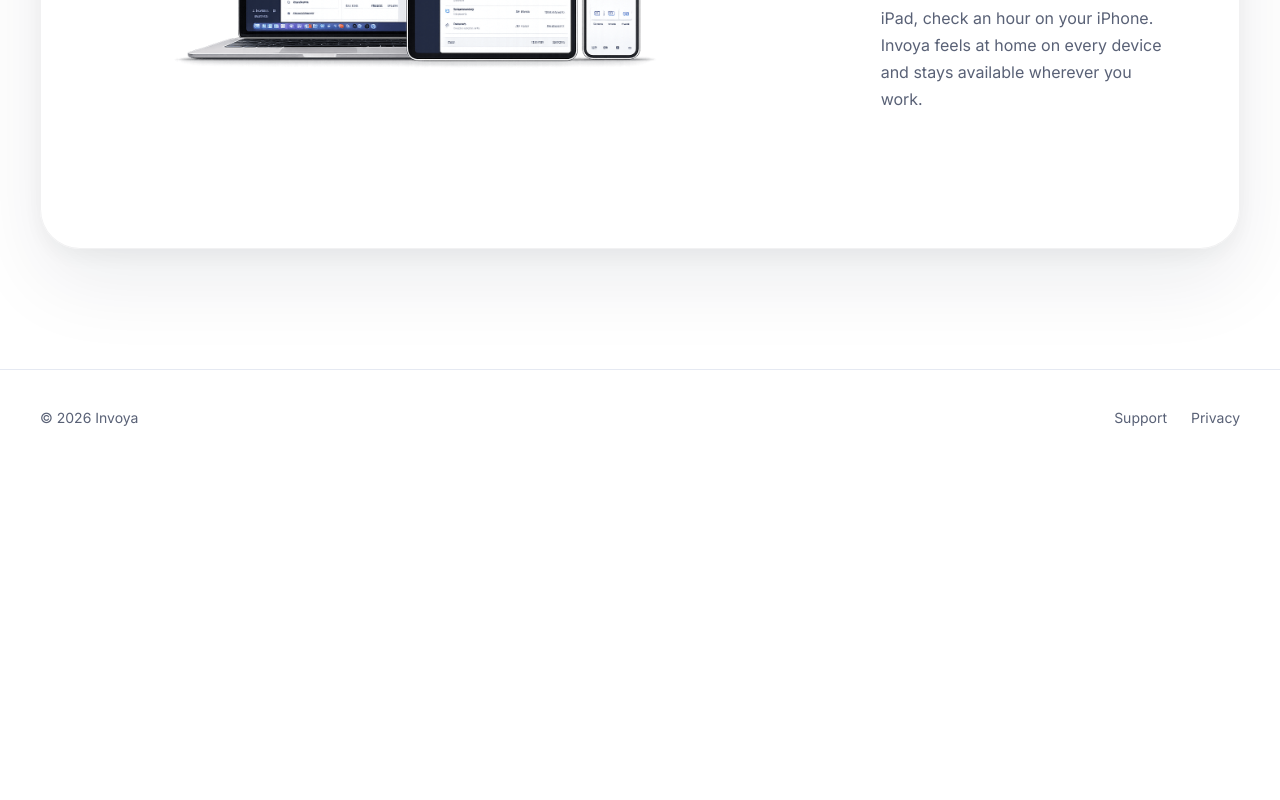
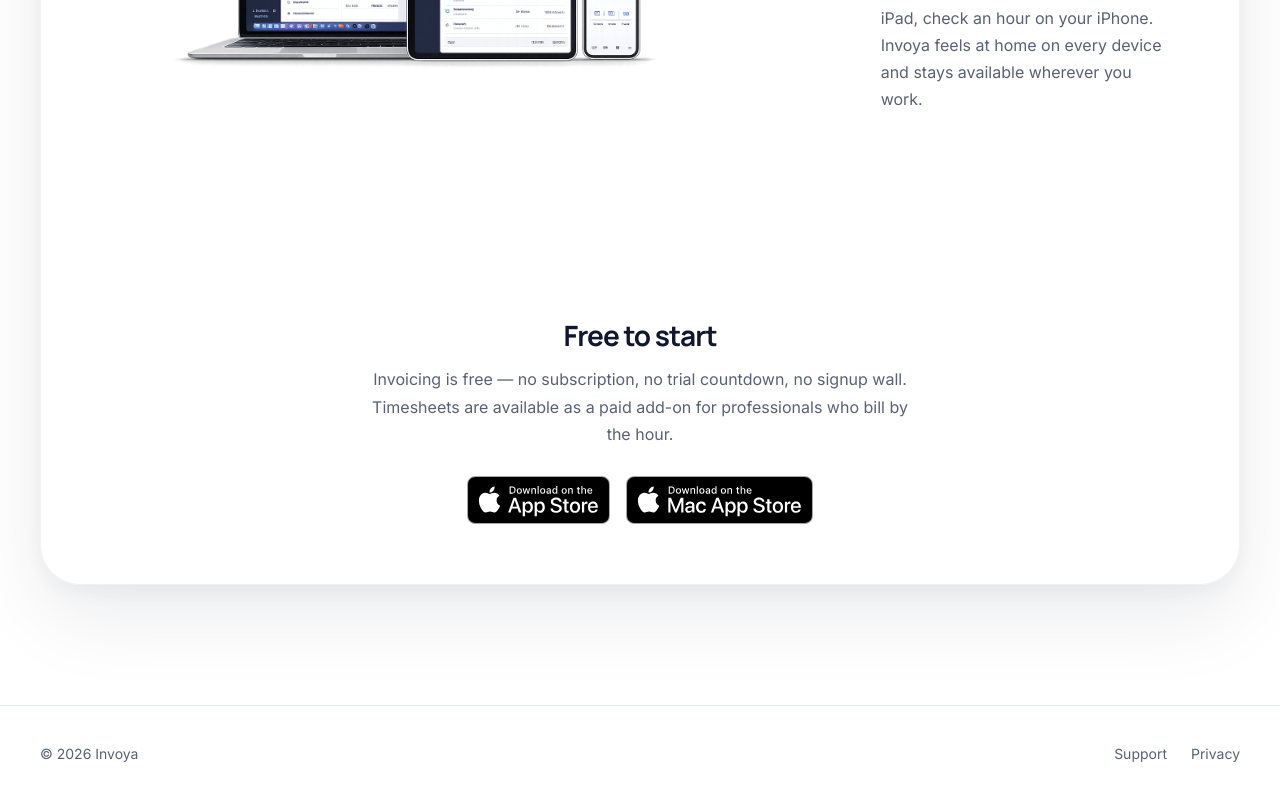
Before and after one commit to DariaKott/invoya-website, a Next.js app: page / in a window 1280 px wide. Shown: the part 2651-3451 px from the top of the page. Before the commit the page ends 3117 px from the top, so only its background shows below. Built offline with nearby package versions, Linux system fonts and the light colour scheme.

Commit message:
add CTAFeature block

```diff
--- /dev/null
+++ b/src/components/sections/Features/CTAFeature.tsx
@@ -0,0 +1,49 @@
+import Image from "next/image";
+
+import styles from "./Features.module.scss";
+
+const basePath = process.env.NEXT_PUBLIC_BASE_PATH ?? "";
+
+export function CTAFeature() {
+  return (
+    <section className={styles.ctaSection}>
+      <h2 className={styles.ctaTitle}>Free to start</h2>
+
+      <p className={styles.ctaDescription}>
+        Invoicing is free — no subscription, no trial countdown, no signup wall.
+        Timesheets are available as a paid add-on for professionals who bill by
+        the hour.
+      </p>
+
+      <div className={styles.ctaButtons}>
+        <a
+          href="#"
+          className={styles.ctaButton}
+          aria-label="Download Invoya for iPhone and iPad on the App Store"
+        >
+          <Image
+            src={`${basePath}/images/badges/app-store-badge.svg`}
+            alt="Download on the App Store"
+            width={168}
+            height={56}
+            className={styles.ctaBadge}
+          />
+        </a>
+
+        <a
+          href="#"
+          className={styles.ctaButton}
+          aria-label="Download Invoya for Mac on the Mac App Store"
+        >
+          <Image
+            src={`${basePath}/images/badges/mac-app-store-badge.svg`}
+            alt="Download on the Mac App Store"
+            width={190}
+            height={56}
+            className={styles.ctaBadge}
+          />
+        </a>
+      </div>
+    </section>
+  );
+}
--- a/src/components/sections/Features/Features.module.scss
+++ b/src/components/sections/Features/Features.module.scss
@@ -260,6 +260,62 @@
   color: #159f9b;
 }
 
+.ctaSection {
+  display: flex;
+  flex-direction: column;
+  align-items: center;
+  justify-content: center;
+  padding-top: 72px;
+  padding-bottom: 60px;
+  text-align: center;
+}
+
+.ctaTitle {
+  margin: 0 0 16px;
+  color: $color-text;
+  font-family: $font-heading;
+  font-size: clamp(28px, 2vw, 34px);
+  font-weight: 700;
+  line-height: 1.1;
+  letter-spacing: -0.035em;
+}
+
+.ctaDescription {
+  max-width: 560px;
+  margin: 0 0 28px;
+  color: $color-text-secondary;
+  font-family: $font-body;
+  font-size: 16px;
+  line-height: 1.7;
+}
+
+.ctaButtons {
+  display: flex;
+  flex-wrap: wrap;
+  align-items: center;
+  justify-content: center;
+  gap: 16px;
+}
+
+.ctaButton {
+  display: inline-flex;
+  flex-shrink: 0;
+  transition:
+    transform 0.2s ease,
+    opacity 0.2s ease;
+}
+
+.ctaButton:hover {
+  opacity: 0.92;
+  transform: translateY(-2px);
+}
+
+.ctaBadge {
+  display: block;
+  width: auto;
+  height: 48px;
+}
+
 @include tablet {
   .row {
     gap: 48px;
@@ -314,6 +370,10 @@
 
   .nativeImage {
     max-width: 560px;
+  }
+
+  .ctaSection {
+    padding-top: 56px;
   }
 }
 
@@ -407,6 +467,15 @@
 
   .nativeImage {
     max-width: 520px;
+  }
+
+  .ctaSection {
+    padding-top: 48px;
+    padding-bottom: 8px;
+  }
+
+  .ctaDescription {
+    max-width: 340px;
   }
 }
 
--- a/src/components/sections/Features/Features.tsx
+++ b/src/components/sections/Features/Features.tsx
@@ -1,5 +1,6 @@
 import { Container } from "@/components/ui/Container/Container";
 
+import { CTAFeature } from "./CTAFeature";
 import { InvoiceFeature } from "./InvoiceFeature";
 import { NativeAppFeature } from "./NativeAppFeature";
 import { PrivacyFeature } from "./PrivacyFeature";
@@ -16,6 +17,7 @@ export function Features() {
           <TimesheetsFeature />
           <PrivacyFeature />
           <NativeAppFeature />
+          <CTAFeature />
         </div>
       </Container>
     </section>
```
Also changed, not shown: public/images/badges/app-store-badge.svg (renamed from public/images/bages/app-store-badge.svg), public/images/badges/mac-app-store-badge.svg (renamed from public/images/bages/mac-app-store-badge.svg).
